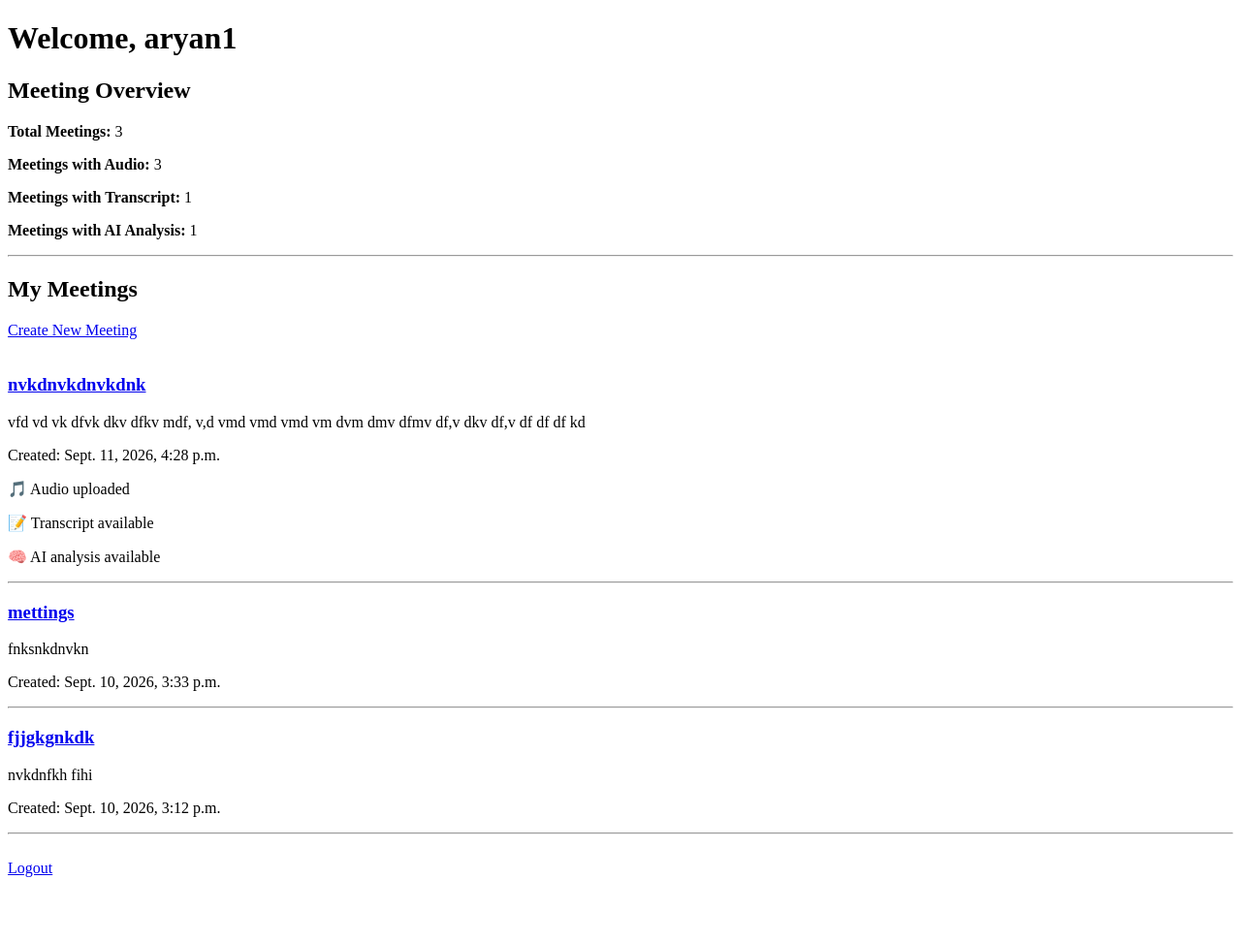
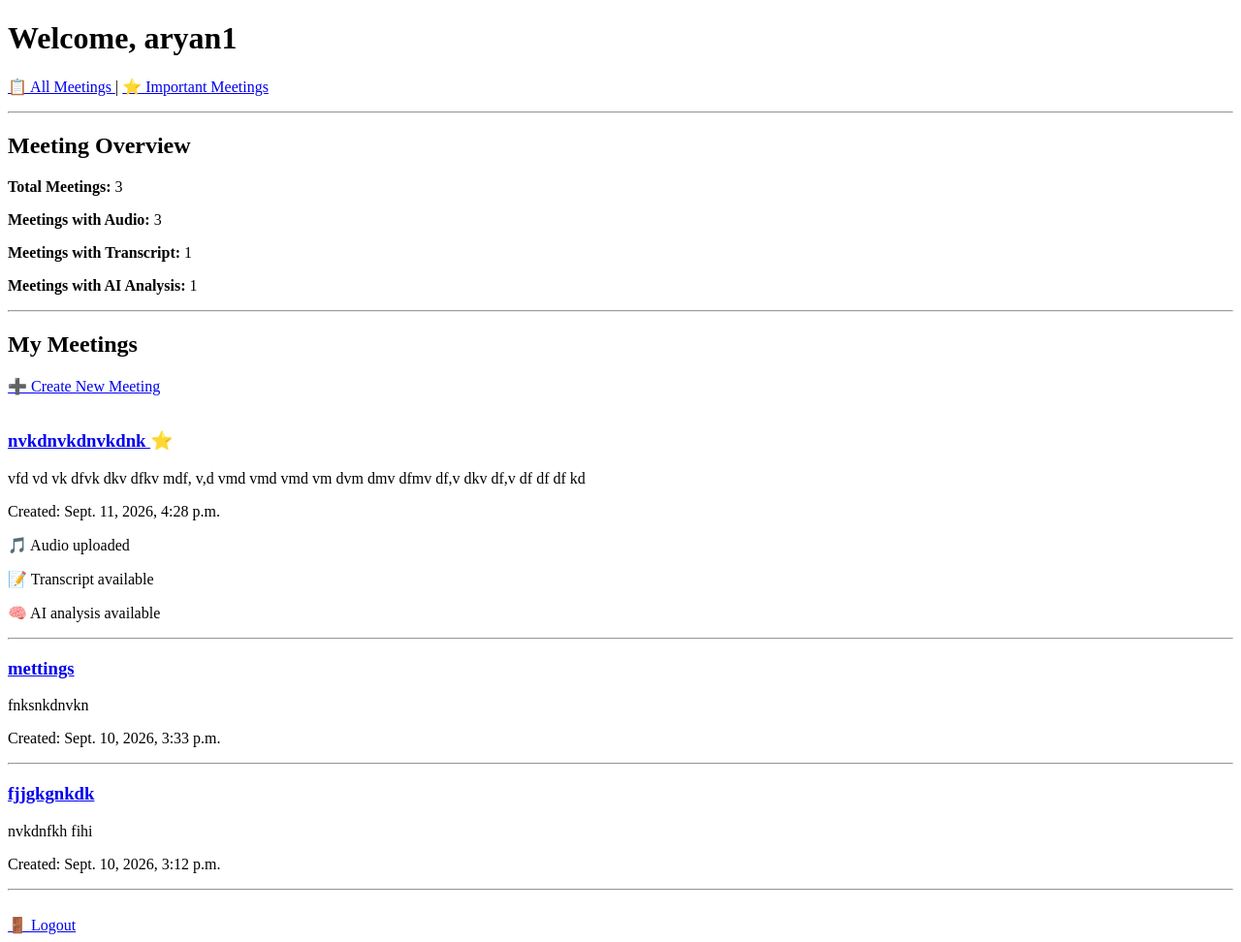
Before and after one commit to aryanbindal89/Instant_Meeting_Summariser, a Django app: page /accounts/dashboard/ in a window 1280 px wide. Shown: the whole page at 97% size. Before the commit the page ends 905 px from the top, so only its background shows below. Run offline with Django 5.2, Linux system fonts and the light colour scheme; a user stored in the database is signed in; data comes from the database, SQL or seed files in the repository; both versions use the stored data as it was after the commit.

Commit message:
Add important meetings feature

```diff
--- a/accounts/templates/accounts/dashboard.html
+++ b/accounts/templates/accounts/dashboard.html
@@ -1,3 +1,4 @@
+
 <!DOCTYPE html>
 <html>
 <head>
@@ -6,6 +7,19 @@
 <body>
 
     <h1>Welcome, {{ request.user.username }}</h1>
+
+    <!-- Dashboard Navigation -->
+    <p>
+        <a href="{% url 'dashboard' %}">
+            📋 All Meetings
+        </a>
+        |
+        <a href="{% url 'important_meetings' %}">
+            ⭐ Important Meetings
+        </a>
+    </p>
+
+    <hr>
 
     <h2>Meeting Overview</h2>
 
@@ -34,7 +48,7 @@
     <h2>My Meetings</h2>
 
     <a href="{% url 'create_meeting' %}">
-        Create New Meeting
+        ➕ Create New Meeting
     </a>
 
     <br><br>
@@ -44,13 +58,20 @@
         {% for meeting in meetings %}
 
             <div>
+
                 <h3>
                     <a href="{% url 'meeting_detail' meeting.id %}">
                         {{ meeting.title }}
                     </a>
+
+                    {% if meeting.is_important %}
+                        ⭐
+                    {% endif %}
                 </h3>
 
-                <p>{{ meeting.description }}</p>
+                <p>
+                    {{ meeting.description }}
+                </p>
 
                 <p>
                     Created: {{ meeting.created_at }}
@@ -67,6 +88,7 @@
                 {% if meeting.summary %}
                     <p>🧠 AI analysis available</p>
                 {% endif %}
+
             </div>
 
             <hr>
@@ -75,14 +97,14 @@
 
     {% else %}
 
-        <p>No meetings yet.</p>
+        <p>No meetings found.</p>
 
     {% endif %}
 
     <br>
 
     <a href="{% url 'logout' %}">
-        Logout
+        🚪 Logout
     </a>
 
 </body>
--- a/accounts/urls.py
+++ b/accounts/urls.py
@@ -5,5 +5,11 @@ urlpatterns = [
     path("register/", views.register_view, name="register"),
     path("login/", views.login_view, name="login"),
     path("logout/", views.logout_view, name="logout"),
+
     path("dashboard/", views.dashboard_view, name="dashboard"),
+    path(
+        "dashboard/important/",
+        views.important_meetings_view,
+        name="important_meetings"
+    ),
 ]
--- a/accounts/views.py
+++ b/accounts/views.py
@@ -56,8 +56,11 @@ def login_view(request):
 def logout_view(request):
     logout(request)
     return redirect("login")
+
+
 @login_required
 def dashboard_view(request):
+
     meetings = Meeting.objects.filter(
         user=request.user
     ).order_by("-created_at")
@@ -87,3 +90,46 @@ def dashboard_view(request):
             "meetings_with_analysis": meetings_with_analysis,
         }
     )
+
+
+@login_required
+def important_meetings_view(request):
+
+    meetings = Meeting.objects.filter(
+        user=request.user,
+        is_important=True
+    ).order_by("-created_at")
+
+    total_meetings = Meeting.objects.filter(
+        user=request.user
+    ).count()
+
+    meetings_with_audio = Meeting.objects.filter(
+        user=request.user
+    ).exclude(
+        audio=""
+    ).count()
+
+    meetings_with_transcript = Meeting.objects.filter(
+        user=request.user
+    ).exclude(
+        transcript=""
+    ).count()
+
+    meetings_with_analysis = Meeting.objects.filter(
+        user=request.user
+    ).exclude(
+        summary=""
+    ).count()
+
+    return render(
+        request,
+        "accounts/dashboard.html",
+        {
+            "meetings": meetings,
+            "total_meetings": total_meetings,
+            "meetings_with_audio": meetings_with_audio,
+            "meetings_with_transcript": meetings_with_transcript,
+            "meetings_with_analysis": meetings_with_analysis,
+        }
+    )
--- a/meetings/models.py
+++ b/meetings/models.py
@@ -21,6 +21,8 @@ class Meeting(models.Model):
     action_items = models.TextField(blank=True)
     decisions = models.TextField(blank=True)
 
+    is_important = models.BooleanField(default=False)
+
     chat_history = models.JSONField(
         default=list,
         blank=True
--- a/meetings/urls.py
+++ b/meetings/urls.py
@@ -18,4 +18,10 @@ path(
 ),
 
 path("<int:meeting_id>/ask/", views.ask_meeting_view, name="ask_meeting"),
+
+path(
+    "<int:meeting_id>/toggle-important/",
+    views.toggle_important,
+    name="toggle_important"
+),
 ]
```
Also changed, not shown: meetings/templates/meetings/meeting_detail.html (+13 -0 lines), meetings/views.py (+16 -0 lines), db.sqlite3, meetings/migrations/0006_meeting_is_important.py (added).
